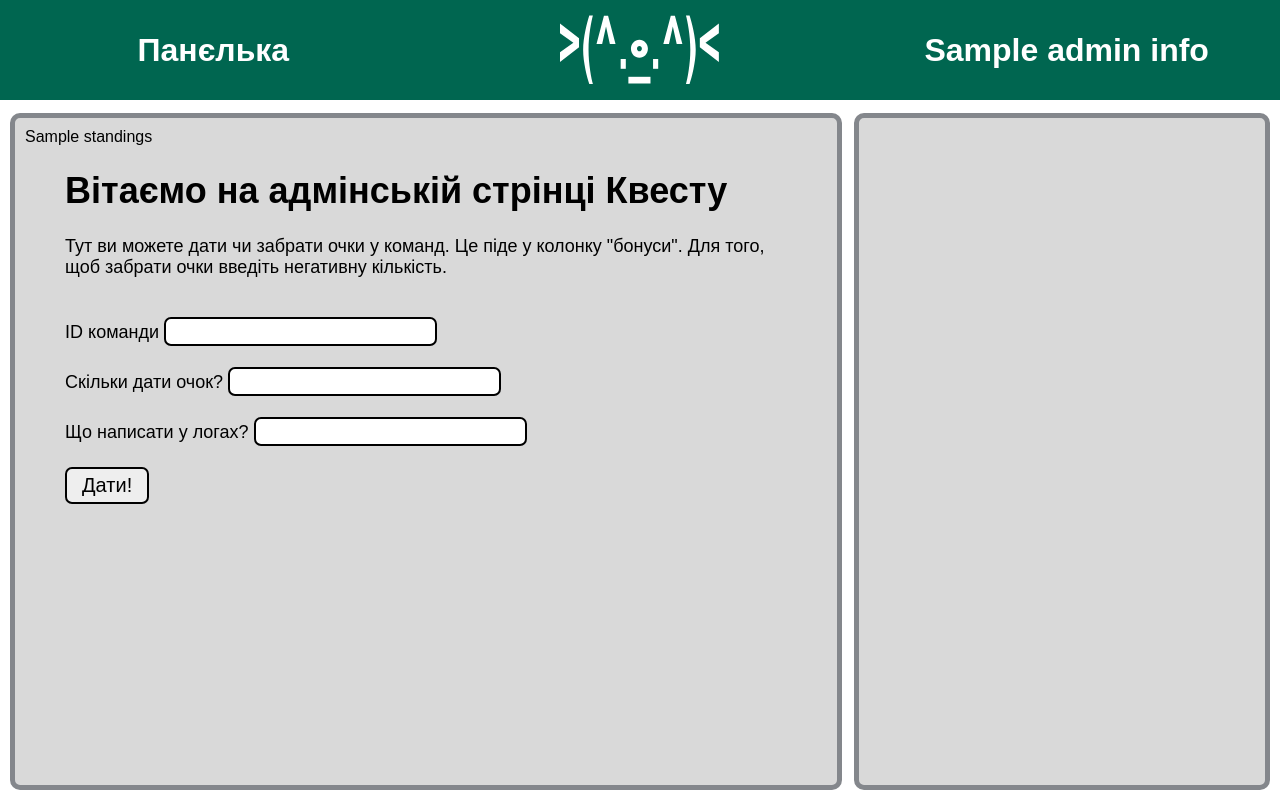
After one commit to dostashev/lolquest, a Flask app: template lolquest/templates/admin.html in a window 1280 px wide. The commit adds this page. Run offline with Flask 3, Linux system fonts and the light colour scheme; the template is opened without the code that fills it: most values are stand-ins (such as "Sample title", 1, 10 or a date in 2020); parts of the project's set-up code (start-up, migrations or seed data) failed here and were passed over.

Commit message:
admin page

```diff
--- a/lolquest/server.py
+++ b/lolquest/server.py
@@ -26,8 +26,9 @@ controller = Controller()
 def start_page():
     if "team_id" in session:
         return redirect(url_for("quest_page"))
-    else:
-        return redirect(url_for("login_page"))
+    if "admin_id" in session:
+        return redirect(url_for("admin_page"))
+    return redirect(url_for("login_page"))
 
 
 @app.route("/login", methods=["GET", "POST"])
@@ -42,6 +43,13 @@ def login_page():
         ):
             session["team_id"] = team_id
             return redirect(url_for("quest_page"))
+
+        if controller.admin_login(
+            admin_id=team_id,
+            password=password,
+        ):
+            session["admin_id"] = team_id
+            return redirect(url_for("admin_page"))
 
     return render_template("start.html")
 
@@ -131,6 +139,29 @@ def standings_page():
     return render_template("standings.html", standings=standings_view)
 
 
+@app.route("/admin", methods=["GET", "POST"])
+def admin_page():
+    if "admin_id" not in session:
+        return redirect(url_for("login_page"))
+
+    with controller.lock:
+        standings_data = controller.get_standings_data()
+
+    standings_view = StandingsTableView.open_stages_from_request(
+        standings_data=standings_data,
+    )
+
+    admin_id = session["admin_id"]
+
+    admin_info = controller.get_admin_info(admin_id)
+
+    return render_template(
+        "admin.html",
+        standings=standings_view,
+        admin_info=admin_info
+    )
+
+
 @click.option(
     "-c",
     "--config_path",
@@ -157,6 +188,8 @@ def run_server(config_path: Path, event_log_path: Path, port: int):
 
     controller.load(config=quest_config, event_log_path=event_log_path)
 
+    controller.admin_start()
+
     if not controller.is_game_started:
         controller.game_start()
 
--- a/lolquest/static/style.css
+++ b/lolquest/static/style.css
@@ -91,17 +91,12 @@ html, body , .container {
   margin: 0;
 }
 
-input[type=password] {
+input {
   border: 2px solid black;
   border-radius: 7px;
 }
 
-input[type=text] {
-  border: 2px solid black;
-  border-radius: 7px;
-}
-
-input[type=text]:focus {
+input:focus {
   background-color: lightblue;
 }
 
--- /dev/null
+++ b/lolquest/templates/admin.html
@@ -0,0 +1,57 @@
+<!DOCTYPE html>
+<head>
+    <link rel="stylesheet" href="{{ url_for('static', filename='layout_stage.css') }}">
+    <link rel="stylesheet" href="{{ url_for('static', filename='style.css') }}">
+    <link rel="icon" href="{{ url_for('static', filename='lupa.svg') }}">
+</head>
+<html>
+<head>
+    <title>Admin</title>
+</head>
+<body>
+    <div class="container">
+        <div class="Top">
+            <div class="TeamName" id="parent">
+                <h1 id="child" style="color: #ffffff;">{{ admin_info.name }}</h1>
+            </div>
+            <div class="Logo" style="position: relative">
+                <img src="{{ url_for('static', filename='logo.svg') }}" class="logo">
+            </div>
+            <div class="Stage" id="parent">
+                <h1 id="child" style="color: #ffffff;">Панєлька</h1>
+            </div>
+        </div>
+        <div class="Bottom">
+            <div class="Logs">
+                <!--logs-->
+            </div>
+            <div class="Tasks" style="padding:10px;">
+                {{ standings }}
+                <div style="padding-left: 5%; padding-right: 5%; font-size: 18px;">
+                    <h1>Вітаємо на адмінській стрінці Квесту</h1>
+                    <p>Тут ви можете дати чи забрати очки у команд. Це піде у колонку "бонуси". Для того, щоб забрати очки введіть негативну кількість.</p>
+                    <form method="POST">
+                        <br>
+                            <label for="team_id">ID команди</label>
+                            <input type="text" name="team_id" style="font-size: 20px">
+                        <br>
+                        <br>
+                            <label for="points">Скільки дати очок?</label>
+                            <input type="points" name="points" style="font-size: 20px">
+                        <br>
+                        <br>
+                            <label for="message">Що написати у логах?</label>
+                            <input type="message" name="message" style="font-size: 20px">
+                        <br>
+                        <br>
+                            <input type="submit" value="Дати!">
+                        <br>
+                    </form>
+                </div>
+            </div>
+            <div class="Gap2"></div>
+        </div>
+        <div class="Gap"></div>
+    </div>
+</body>
+</html>
```
Also changed, not shown: config.yaml (+8 -0 lines), lolquest/configuration.py (+8 -0 lines), lolquest/controller.py (+24 -0 lines).
